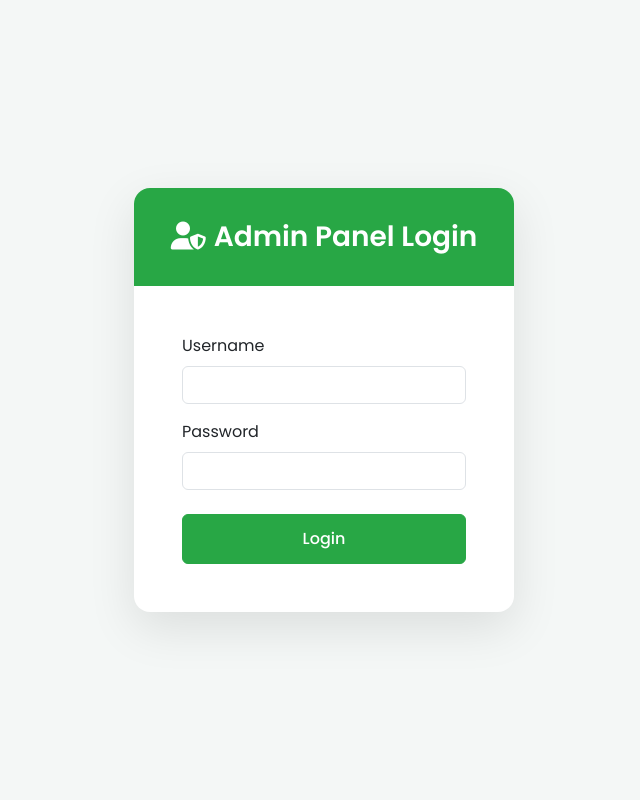
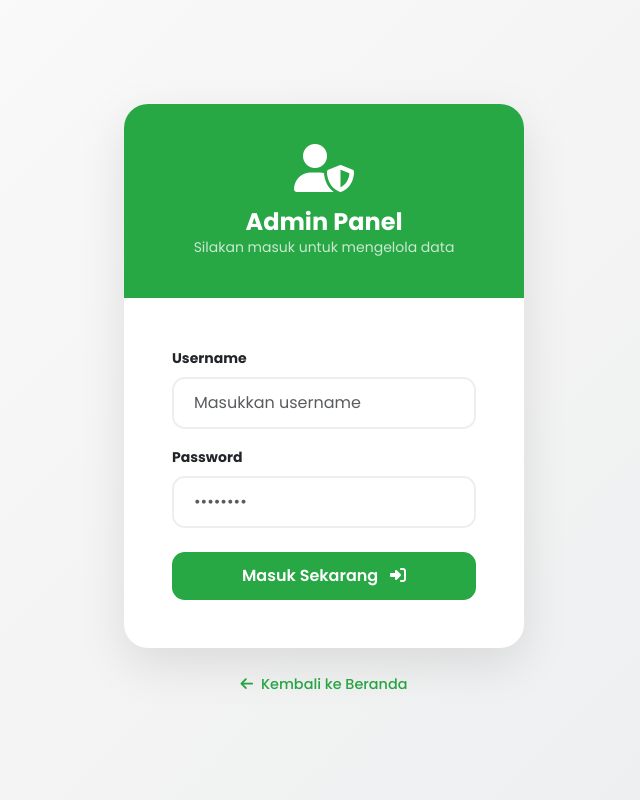
Before and after one commit to Tammam141/Prodiku, a Flask app: page /admin/login in a window 1280 px wide. Shown: the whole page, without its empty margins (316-956 px from the left). Run offline with Flask 3, Linux system fonts and the light colour scheme.

Commit message:
Perbaikan ui 12

```diff
--- a/templates/admin/login.html
+++ b/templates/admin/login.html
@@ -2,57 +2,116 @@
 <html lang="id">
 <head>
     <meta charset="UTF-8">
+    <meta name="viewport" content="width=device-width, initial-scale=1.0">
     <title>Login Admin - ProdiKu</title>
     <link href="https://cdn.jsdelivr.net/npm/bootstrap@5.3.3/dist/css/bootstrap.min.css" rel="stylesheet">
     <link rel="stylesheet" href="https://cdnjs.cloudflare.com/ajax/libs/font-awesome/6.4.0/css/all.min.css">
-    <link href="https://fonts.googleapis.com/css2?family=Poppins:wght@400;500;600&display=swap" rel="stylesheet">
+    <link href="https://fonts.googleapis.com/css2?family=Poppins:wght@400;500;600;700&display=swap" rel="stylesheet">
     <style>
+        :root {
+            --primary-green: #28a745;
+            --dark-green: #218838;
+            --bg-soft: #f4f7f6;
+        }
+
         body {
             font-family: 'Poppins', sans-serif;
-            background-color: #f4f7f6;
+            background: linear-gradient(135deg, #fdfbfb 0%, #ebedee 100%);
             display: flex;
             align-items: center;
             justify-content: center;
-            height: 100vh;
+            min-height: 100vh;
             margin: 0;
+            padding: 20px;
         }
+
         .login-container {
             width: 100%;
-            max-width: 420px;
-            padding: 20px;
+            max-width: 400px;
         }
+
         .login-card {
             background: #fff;
             border: none;
-            border-radius: 1rem;
+            border-radius: 1.5rem;
             box-shadow: 0 1rem 3rem rgba(0,0,0,0.1);
-            animation: fadeIn 0.5s ease-in-out;
+            overflow: hidden;
+            animation: fadeIn 0.6s cubic-bezier(0.16, 1, 0.3, 1);
         }
+
         .login-header {
-            background-color: #28a745; /* Warna hijau dari tema user */
+            background-color: var(--primary-green);
             color: white;
-            border-top-left-radius: 1rem;
-            border-top-right-radius: 1rem;
             text-align: center;
-            padding: 2rem;
+            padding: 2.5rem 1.5rem;
+            position: relative;
         }
+
+        .login-header i {
+            font-size: 3rem;
+            margin-bottom: 1rem;
+            display: block;
+        }
+
         .login-header h3 {
+            font-weight: 700;
+            margin: 0;
+            font-size: 1.5rem;
+        }
+
+        .form-control {
+            border-radius: 0.8rem;
+            padding: 0.75rem 1.25rem;
+            border: 2px solid #eee;
+            transition: all 0.3s ease;
+        }
+
+        .form-control:focus {
+            border-color: var(--primary-green);
+            box-shadow: 0 0 0 0.25rem rgba(40, 167, 69, 0.15);
+        }
+
+        .btn-login {
+            background-color: var(--primary-green);
+            border: none;
+            border-radius: 0.8rem;
+            padding: 12px;
             font-weight: 600;
-            margin: 0;
+            color: white;
+            transition: all 0.3s ease;
         }
-        .btn-login {
-            background-color: #28a745;
-            border-color: #28a745;
-            padding: 12px;
+
+        .btn-login:hover {
+            background-color: var(--dark-green);
+            transform: translateY(-2px);
+            box-shadow: 0 5px 15px rgba(40, 167, 69, 0.3);
+        }
+
+        .back-to-web {
+            text-align: center;
+            margin-top: 1.5rem;
+        }
+
+        .back-to-web a {
+            color: var(--primary-green);
+            text-decoration: none;
+            font-size: 0.9rem;
             font-weight: 500;
         }
-        .btn-login:hover {
-            background-color: #218838;
-            border-color: #218838;
+
+        @keyframes fadeIn {
+            from { opacity: 0; transform: translateY(20px); }
+            to { opacity: 1; transform: translateY(0); }
         }
-        @keyframes fadeIn {
-            from { opacity: 0; transform: scale(0.95); }
-            to { opacity: 1; transform: scale(1); }
+
+        /* Mobile Adjustments */
+        @media (max-width: 480px) {
+            .login-header {
+                padding: 2rem 1rem;
+            }
+            .card-body {
+                padding: 1.5rem !important;
+            }
         }
     </style>
 </head>
@@ -60,33 +119,43 @@
     <div class="login-container">
         <div class="card login-card">
             <div class="login-header">
-                <h3><i class="fas fa-user-shield me-2"></i>Admin Panel Login</h3>
+                <i class="fas fa-user-shield"></i>
+                <h3>Admin Panel</h3>
+                <p class="mb-0 opacity-75 small">Silakan masuk untuk mengelola data</p>
             </div>
+
             <div class="card-body p-4 p-md-5">
                 {% with messages = get_flashed_messages(with_categories=true) %}
                     {% if messages %}
                         {% for category, message in messages %}
-                            <div class="alert alert-danger text-center" role="alert">
-                                {{ message }}
+                            <div class="alert alert-danger border-0 small text-center mb-4" role="alert" style="border-radius: 10px;">
+                                <i class="fas fa-exclamation-circle me-1"></i> {{ message }}
                             </div>
                         {% endfor %}
                     {% endif %}
                 {% endwith %}
+
                 <form method="POST" action="{{ url_for('admin.login') }}">
                     <div class="mb-3">
-                        <label for="username" class="form-label">Username</label>
-                        <input type="text" class="form-control" id="username" name="username" required>
+                        <label for="username" class="form-label small fw-bold">Username</label>
+                        <input type="text" class="form-control" id="username" name="username" placeholder="Masukkan username" required>
                     </div>
-                    <div class="mb-3">
-                        <label for="password" class="form-label">Password</label>
-                        <input type="password" class="form-control" id="password" name="password" required>
+                    <div class="mb-4">
+                        <label for="password" class="form-label small fw-bold">Password</label>
+                        <input type="password" class="form-control" id="password" name="password" placeholder="••••••••" required>
                     </div>
-                    <div class="d-grid mt-4">
-                        <button type="submit" class="btn btn-primary btn-login">Login</button>
+                    <div class="d-grid">
+                        <button type="submit" class="btn btn-login">
+                            Masuk Sekarang <i class="fas fa-sign-in-alt ms-2"></i>
+                        </button>
                     </div>
                 </form>
             </div>
         </div>
+
+        <div class="back-to-web">
+            <a href="{{ url_for('index') }}"><i class="fas fa-arrow-left me-1"></i> Kembali ke Beranda</a>
+        </div>
     </div>
 </body>
 </html>
```
Also changed, not shown: templates/admin/base.html (renamed from templates/admin/_base.html).
